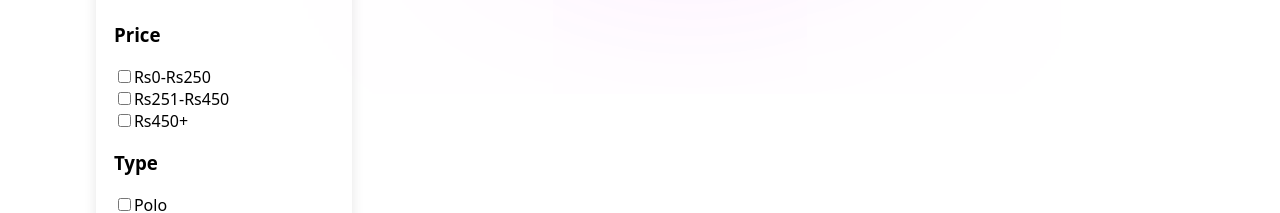
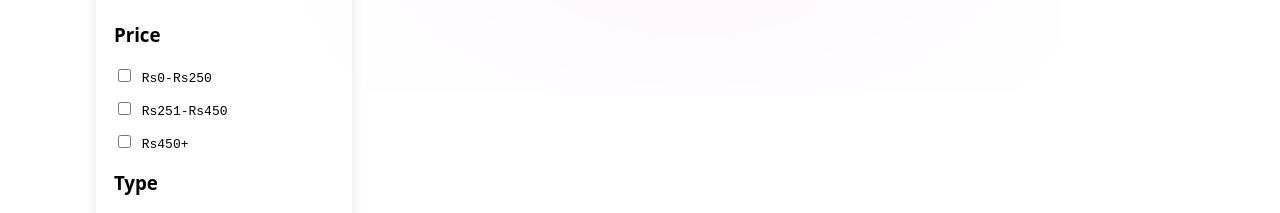
Before and after one commit to Aaryan-Dev/teerex_store, a React (Create React App) app: page / in a window 1280 px wide. Shown: the part 305-518 px from the top of the page. Built offline with nearby package versions, Linux system fonts and the light colour scheme; no server answers.

Commit message:
Update Filter.jsx

```diff
--- a/src/Components/Filter.jsx
+++ b/src/Components/Filter.jsx
@@ -61,6 +61,7 @@ const Filter = () => {
       {/* ***************************************************************************** */}
       <h3>Price</h3>
       <div>
+        <pre>
           <div>
             <input
               type="checkbox"
@@ -68,8 +69,10 @@ const Filter = () => {
               // checked={category.includes("Novel")}
               // onChange={handleFilterCheckbox}
             />
-          <label>Rs0-Rs250</label>
+            <label> Rs0-Rs250 </label>
           </div>
+        </pre>
+        <pre>
           <div>
             <input
               type="checkbox"
@@ -77,8 +80,10 @@ const Filter = () => {
               // checked={category.includes("Motivational")}
               // onChange={handleFilterCheckbox}
             />
-          <label>Rs251-Rs450</label>
+            <label> Rs251-Rs450</label>
           </div>
+        </pre>
+        <pre>
           <div>
             <input
               type="checkbox"
@@ -86,8 +91,9 @@ const Filter = () => {
               // checked={category.includes("Science_Fiction")}
               // onChange={handleFilterCheckbox}
             />
-          <label>Rs450+</label>
+            <label> Rs450+</label>
           </div>
+        </pre>
       </div>
       {/* ***************************************************************************** */}
       <h3>Type</h3>
```
Lines whose indentation alone changed are shown as unchanged.
